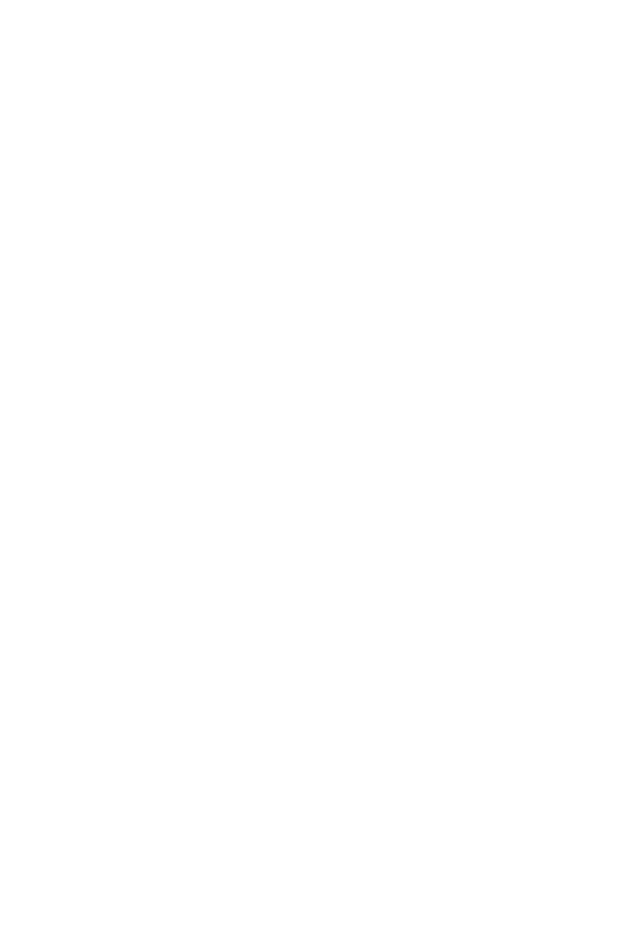
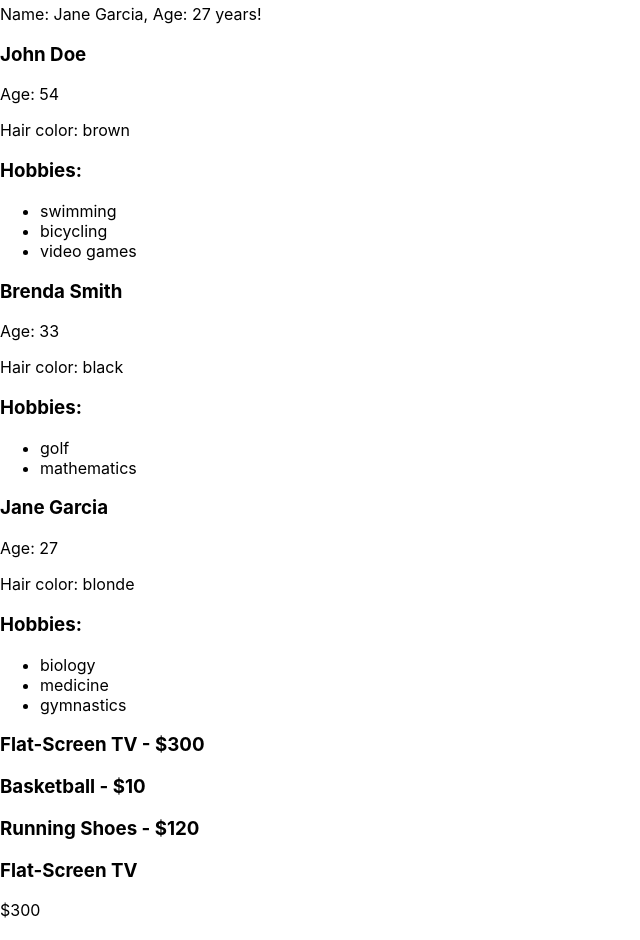
Before and after one commit to musayuksel/React-Design-Pattern, a React (Create React App) app: page /list-items in a window 1280 px wide. Shown: the part 140-1080 px from the top of the page, without its empty margins (0-640 px from the left). Before the commit the page ends 800 px from the top, so only its background shows below. Built offline with nearby package versions, Linux system fonts and the light colour scheme.

Commit message:
Add List components

```diff
--- a/src/App.js
+++ b/src/App.js
@@ -2,6 +2,12 @@
 import SplitScreen from "./components/SplitScreen";
 import { Routes, Route } from "react-router-dom";
 import Nav from "./components/Nav";
+import RegularList from "./components/RegularList";
+import { people, products } from "./utils/data";
+import SmallPersonList from "./components/SmallPersonList";
+import LargePeopleList from "./components/LargePeopleList";
+import LargeProductList from "./components/LargeProductList";
+import SmallProductList from "./components/SmallProductList";
 
 function App() {
   const LeftComponent = () => <h1 style={{ backgroundColor: "aqua" }}>LEFT</h1>;
@@ -25,7 +31,35 @@
             </SplitScreen>
           }
         />
-        <Route path="/list-items" element={<p>list item</p>} />
+        <Route
+          path="/list-items"
+          //when we call the RegularList, for each person it will render within the itemComponent
+          //So RegularList component much more reusable
+          element={
+            <>
+              <RegularList
+                items={people}
+                resourceName="person"
+                itemComponent={SmallPersonList}
+              />
+              <RegularList
+                items={people}
+                resourceName="person"
+                itemComponent={LargePeopleList}
+              />
+              <RegularList
+                items={products}
+                resourceName="product"
+                itemComponent={SmallProductList}
+              />
+              <RegularList
+                items={products}
+                resourceName="product"
+                itemComponent={LargeProductList}
+              />
+            </>
+          }
+        />
       </Routes>
     </>
   );
--- /dev/null
+++ b/src/components/LargePeopleList.js
@@ -0,0 +1,18 @@
+import React from "react";
+
+export default function LargePeopleList({ person }) {
+  const { name, age, hairColor, hobbies } = person;
+  return (
+    <>
+      <h3>{name}</h3>
+      <p>Age: {age}</p>
+      <p>Hair color: {hairColor}</p>
+      <h3>Hobbies:</h3>
+      <ul>
+        {hobbies.map((hobby) => (
+          <li key={hobby}>{hobby}</li>
+        ))}
+      </ul>
+    </>
+  );
+}
--- /dev/null
+++ b/src/components/LargeProductList.js
@@ -0,0 +1,14 @@
+import React from "react";
+
+export default function LargeProductList({ product }) {
+  const { name, price, description, rating } = product;
+  return (
+    <>
+      <h3>{name}</h3>
+      <p>{price}</p>
+      <h3>Description:</h3>
+      <p>{description}</p>
+      <p>Avarage Rating: {rating}</p>
+    </>
+  );
+}
--- /dev/null
+++ b/src/components/RegularList.js
@@ -0,0 +1,15 @@
+import React from "react";
+
+export default function RegularList({
+  items,
+  resourceName,
+  itemComponent: ItemComponent,
+}) {
+  return (
+    <>
+      {items.map((item, i) => (
+        <ItemComponent key={i} {...{ [resourceName]: item }} />
+      ))}
+    </>
+  );
+}
--- /dev/null
+++ b/src/components/SmallPersonList.js
@@ -0,0 +1,10 @@
+import React from "react";
+
+export default function SmallPersonList({ person }) {
+  const { name, age } = person;
+  return (
+    <p>
+      Name: {name}, Age: {age} years!
+    </p>
+  );
+}
--- /dev/null
+++ b/src/components/SmallProductList.js
@@ -0,0 +1,10 @@
+import React from "react";
+
+export default function SmallProductList({ product }) {
+  const { name, price } = product;
+  return (
+    <h3>
+      {name} - {price}
+    </h3>
+  );
+}
```
